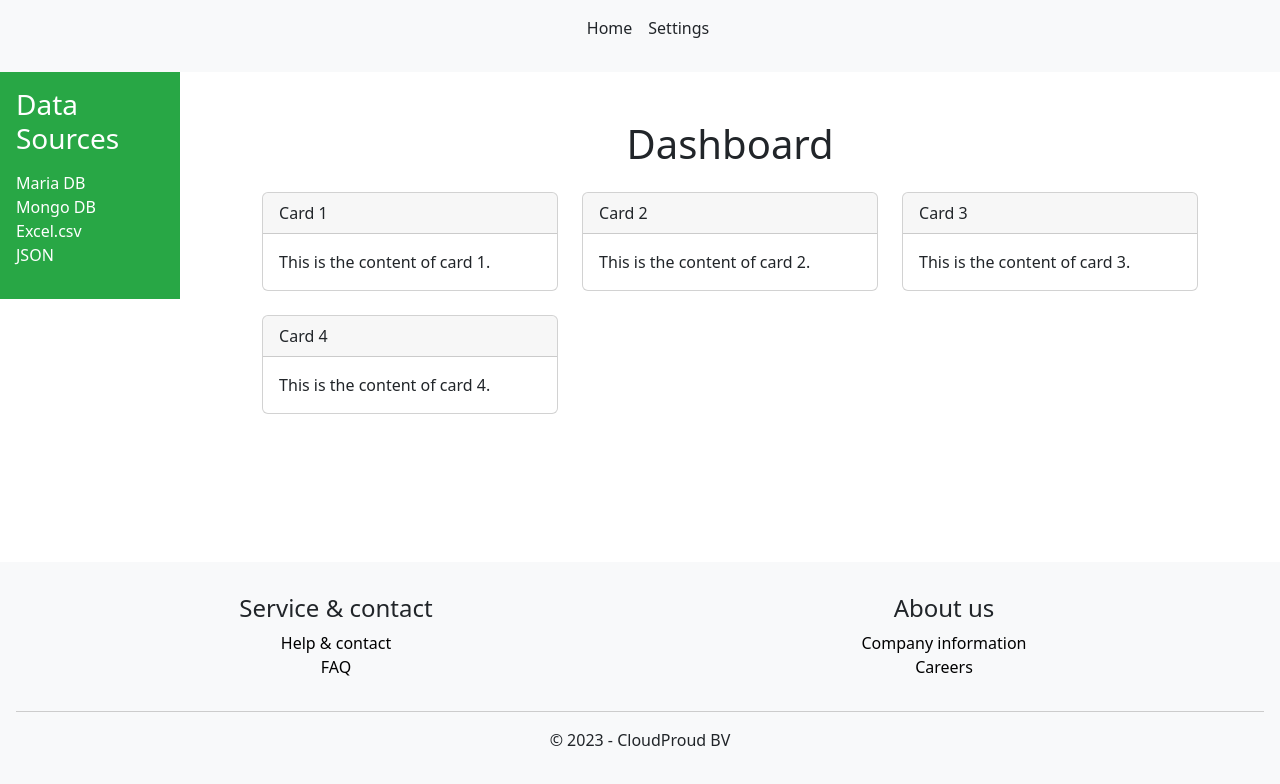
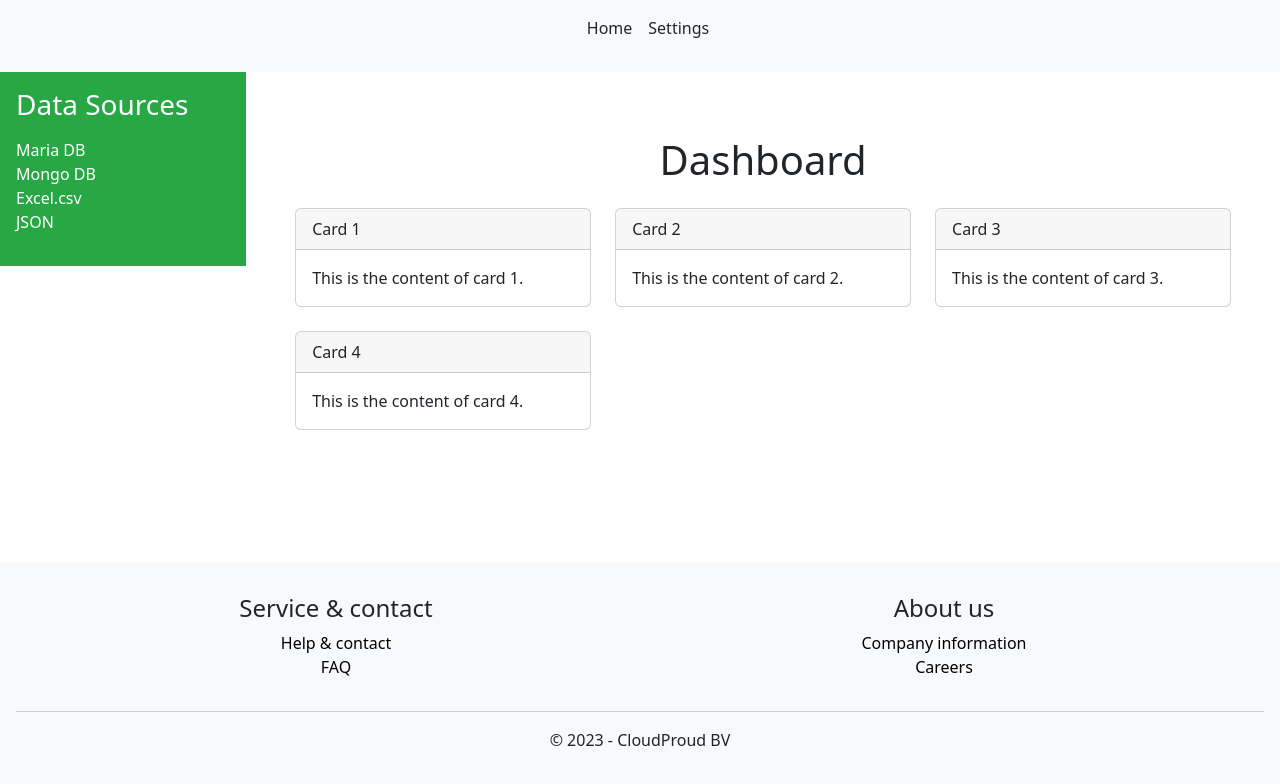
Before and after one commit to Oxyxo/DashboardApp, a Vue app: page / in a window 1280 px wide. Shown: the top 784 px of the page. Built offline with nearby package versions, Linux system fonts and the light colour scheme; what bootstrap-vue-next would draw is missing.

Commit message:
end day 1

```diff
--- a/src/App.vue
+++ b/src/App.vue
@@ -12,7 +12,7 @@
     </nav>
     <div class="main-container">
       <DataSourcesSidebar />
-      <div class="right-container">
+      <div class="content">
         <router-view />
       </div>
     </div>
```
